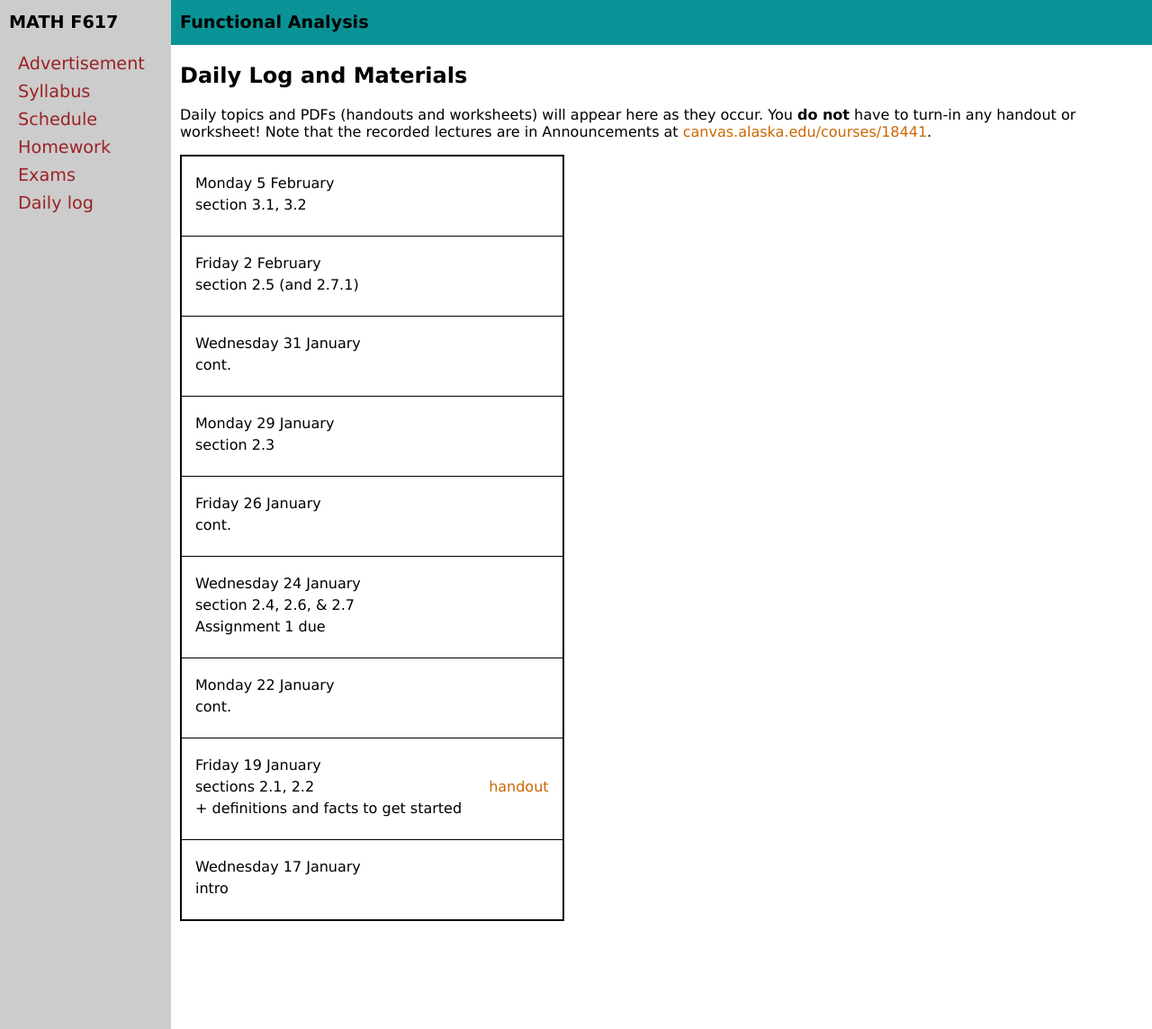
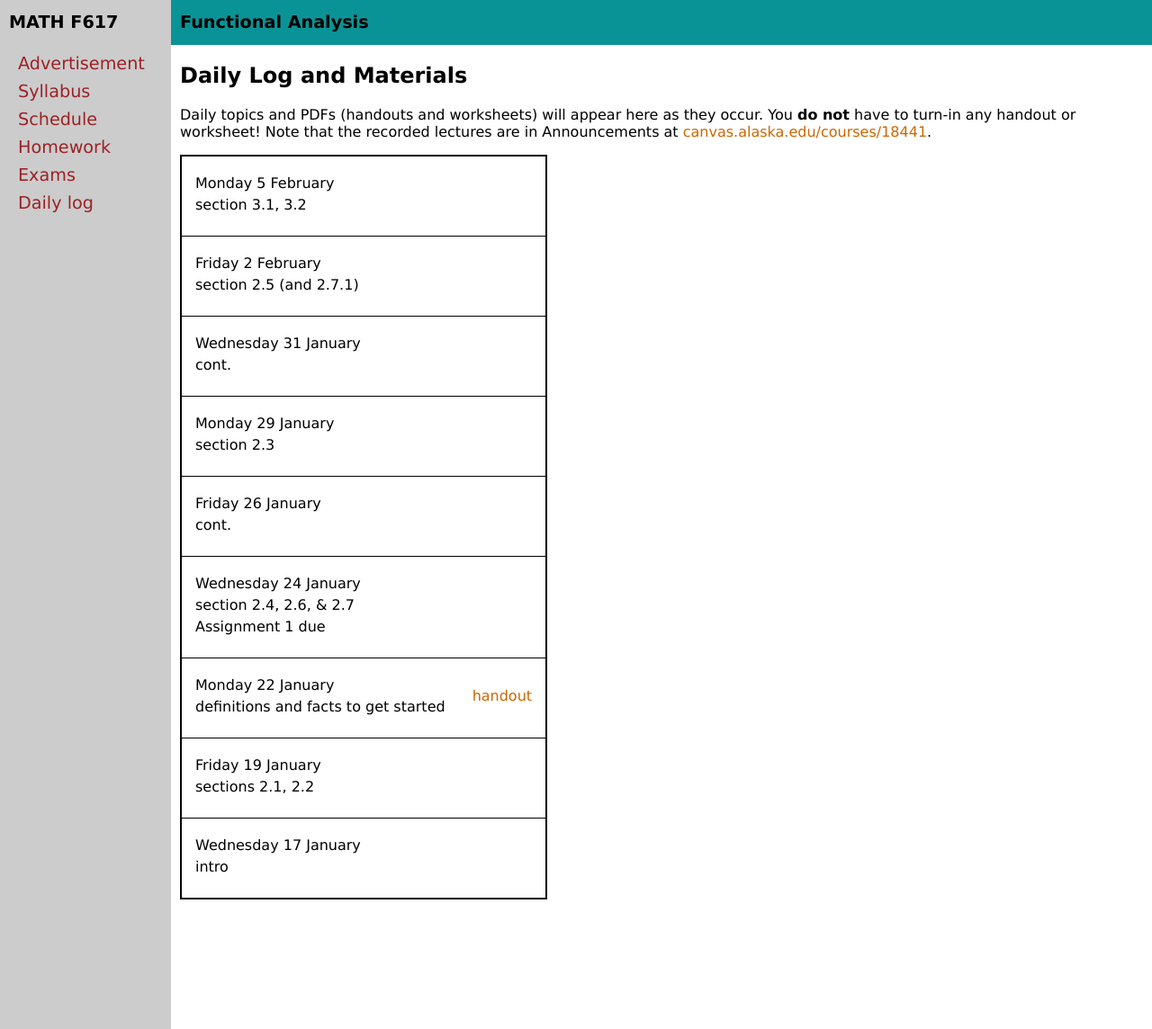
Before and after one commit to bueler/numerical, a Jekyll site: the page built from daily.md, in a window 1280 px wide and 1144 px high. Shown: the whole window at 90% size. Built offline with Jekyll 4.4.1, drawn with Linux system fonts in a browser that asks for light colours.

```diff
--- a/_data/daily.yml
+++ b/_data/daily.yml
@@ -14,13 +14,13 @@
   description: section 2.4, 2.6, & 2.7
   more: Assignment 1 due
 - name: Monday 22 January
-  description: cont.
+  description: definitions and facts to get started
+  handout: assets/handouts/getstarted.pdf
 - name: Friday 19 January
   description: sections 2.1, 2.2
-  more: + definitions and facts to get started
-  handout: assets/handouts/getstarted.pdf
 - name: Wednesday 17 January
   description: intro
 #  slides: assets/slides/F23/8-4.pdf
 #  mfile: x
 #  image: x
+#  more: x
```
Also changed, not shown: 4 other files.
